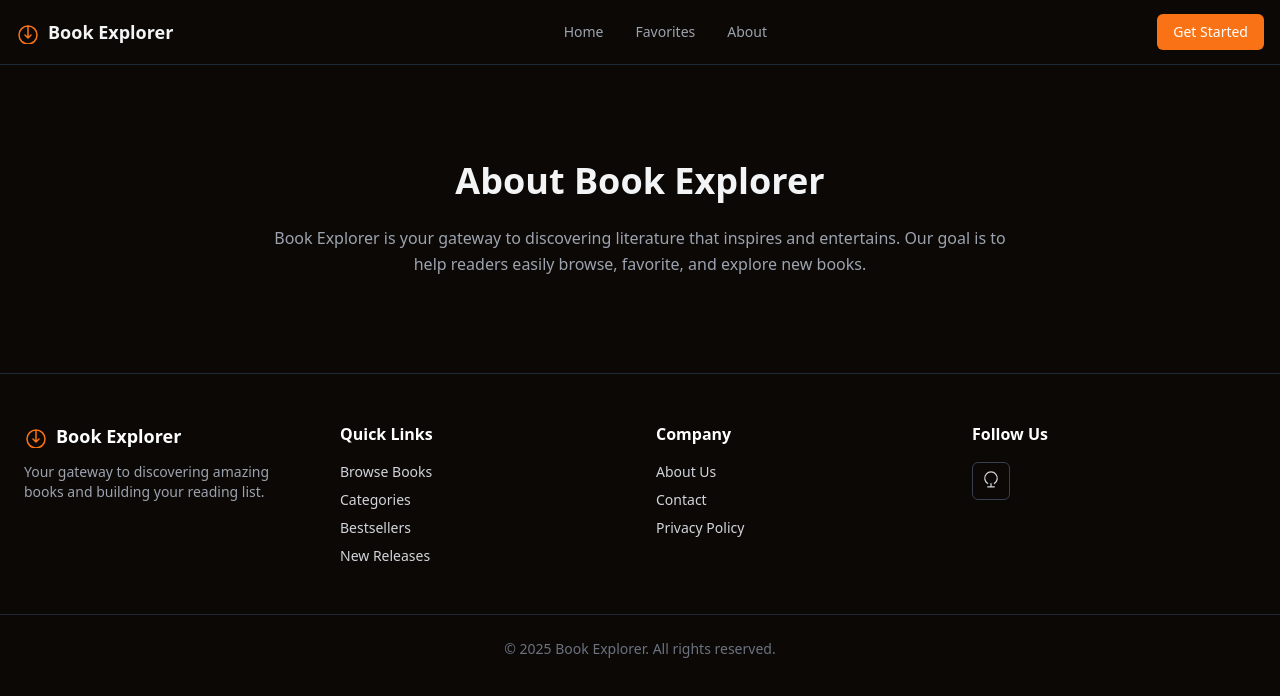
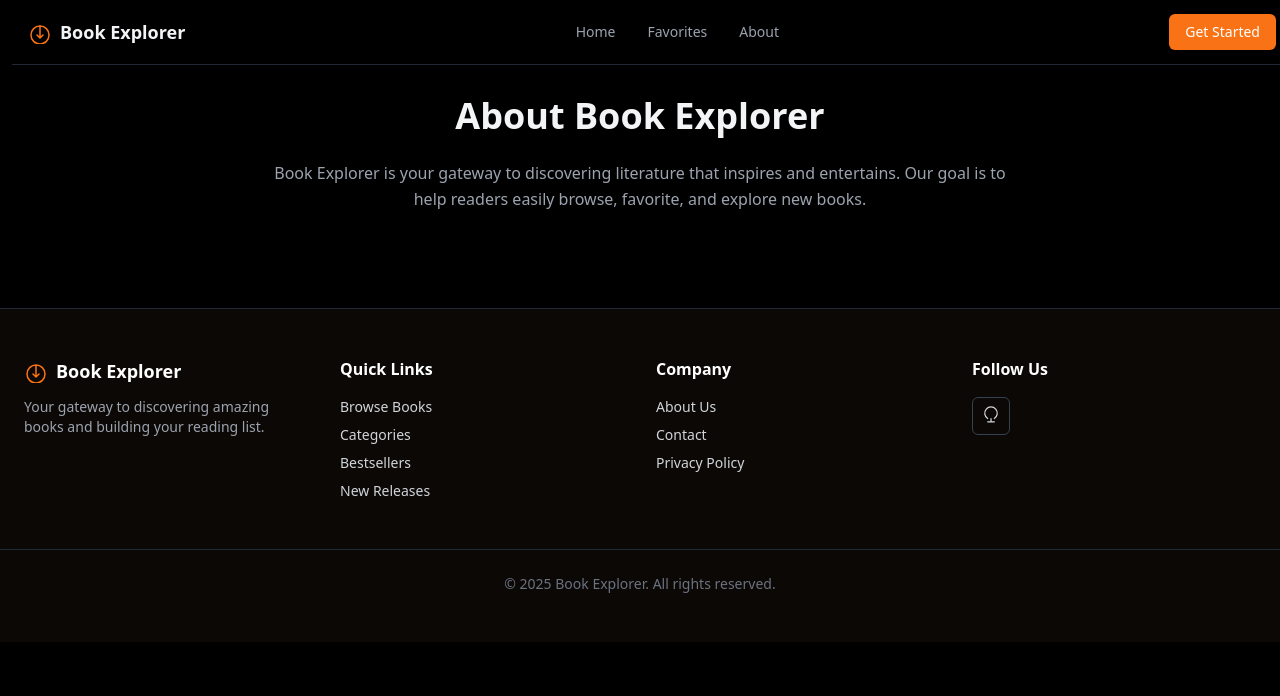
Before and after one commit to Ualine055/Phase-One-Capstone-Project, a plain HTML site: page lab1/about.html in a window 1280 px wide. Drawn offline with nearby package versions, Linux system fonts and the light colour scheme.

Commit message:
updated my headers on both index and About.html

```diff
--- a/lab1/about.html
+++ b/lab1/about.html
@@ -6,8 +6,8 @@
   <title>Book Explorer | About</title>
   <script src="https://cdn.tailwindcss.com"></script>
 </head>
-<body class="bg-[#0c0805] text-gray-100 font-sans">
-  <header class="border-b border-gray-800">
+<body class="bg-black text-gray-100 font-sans">
+  <header class="fixed  left-3 w-full bg-black border-b border-gray-800 z-50">
     <div class="max-w-7xl mx-auto px-4 flex justify-between items-center h-16">
       <div class="flex items-center space-x-2">
         <svg xmlns="http://www.w3.org/2000/svg" fill="none" viewBox="0 0 24 24"
```
Also changed, not shown: lab1/index.html (+1 -1 lines).
